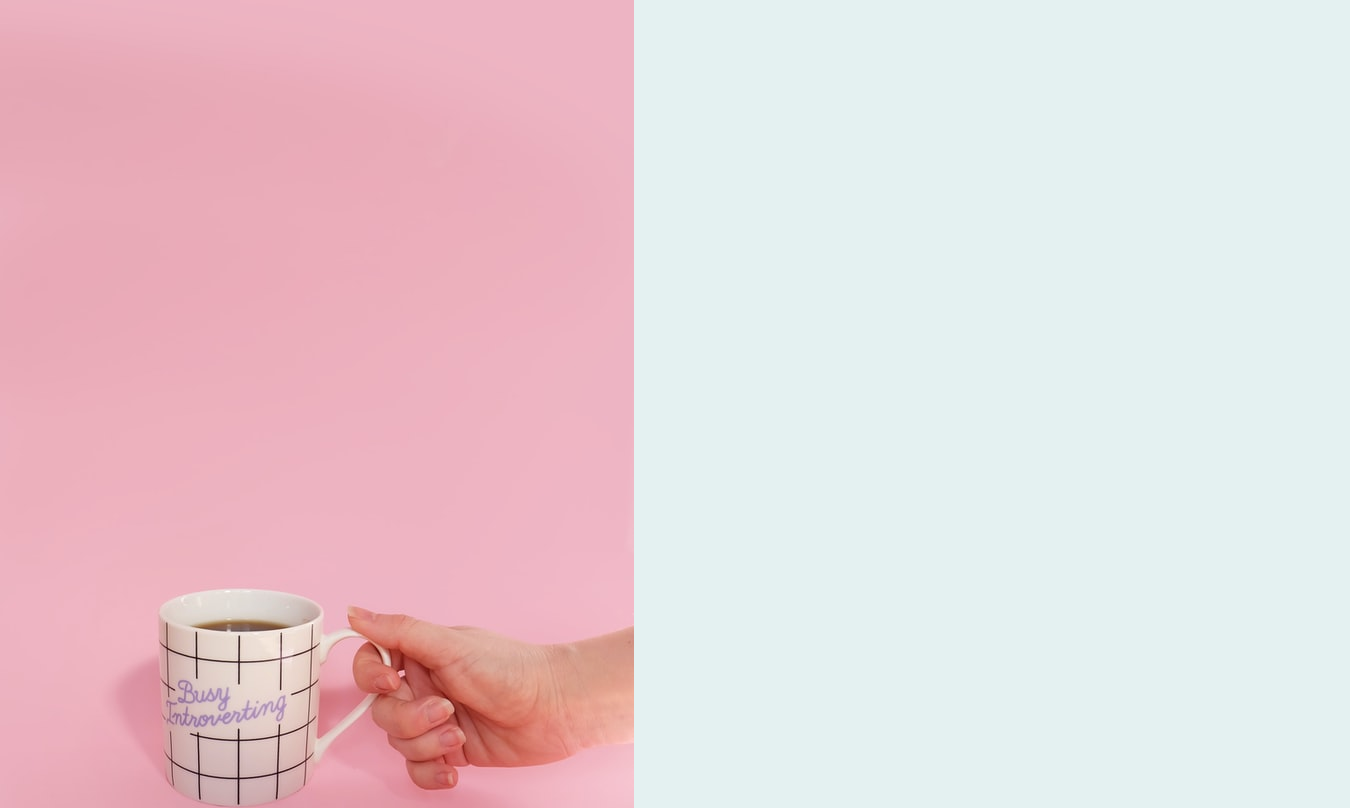
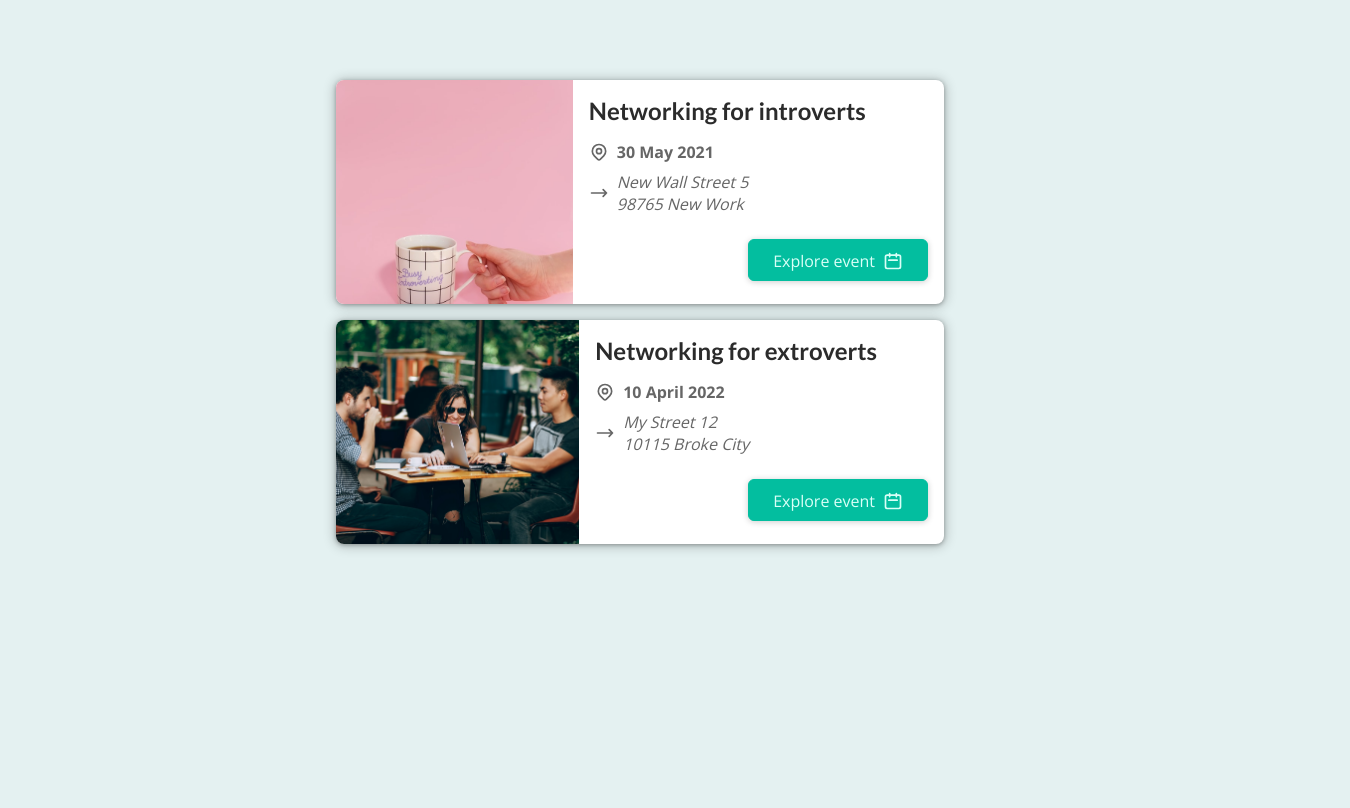
Before and after one commit to anastasiarogachevskaya/nextjs-course, a Next.js app: page / in a window 1280 px wide. Shown: the top 808 px of the page, 1350 px wide, since content can reach past the window. Built offline with nearby package versions, Linux system fonts and the light colour scheme.

Commit message:
elements and icons

```diff
--- /dev/null
+++ b/components/elements/Button/Button.js
@@ -0,0 +1,10 @@
+import Link from 'next/link'
+import classes from './Button.module.css';
+
+const Button = ({link, children}) => (
+  <Link href={link}>
+    <a className={classes.btn}>{children}</a>
+  </Link>
+);
+
+export default Button;
--- /dev/null
+++ b/components/elements/Button/Button.module.css
@@ -0,0 +1,18 @@
+.btn {
+  text-decoration: none;
+  cursor: pointer;
+  font: inherit;
+  background-color: #03be9f;
+  border: 1px solid #03be9f;
+  border-radius: 6px;
+  color: #dafff7;
+  padding: 0.5rem 1.5rem;
+  text-align: center;
+  box-shadow: 0 1px 6px rgba(0, 0, 0, 0.2);
+}
+
+.btn:hover,
+.btn:active {
+  background-color: #02afa1;
+  border-color: #02afa1;
+}
--- a/components/events/EventItem.js
+++ b/components/events/EventItem.js
@@ -1,4 +1,9 @@
-import Link from 'next/link';
+import Button from '../elements/Button/Button';
+import DateIcon from '../icons/AddressIcon';
+import AddressIcon from '../icons/ArrowRight';
+import ArrowRight from '../icons/DateIcon';
+
+import classes from './EventItem.module.css';
 
 const EventItem = ({ title, image, date, location, id }) => {
   const humanReadableDate = new Date(date).toLocaleDateString('en-UK', {
@@ -11,20 +16,25 @@ const EventItem = ({ title, image, date, location, id }) => {
   const exploreLink = `/events/${id}`
 
   return(
-    <li key="id">
+    <li key="id" className={classes.item}>
       <img src={'/' + image} alt={title} />
-      <div>
-        <div>
+      <div className={classes.content}>
+        <div className={classes.summary}>
           <h2>{title}</h2>
-          <div>
+          <div className={classes.date}>
+            <DateIcon />
             <time>{humanReadableDate}</time>
           </div>
-          <div>
+          <div className={classes.address}>
+            <AddressIcon />
             <address>{formattedAddress}</address>
           </div>
         </div>
-        <div>
-          <Link href={exploreLink}>Explore event</Link>
+        <div className={classes.actions}>
+          <Button link={exploreLink}>
+            <span>Explore event</span>
+            <span className={classes.icon}><ArrowRight/></span>
+          </Button>
         </div>
       </div>
     </li>
--- /dev/null
+++ b/components/events/EventItem.module.css
@@ -0,0 +1,103 @@
+.item {
+  box-shadow: 0 1px 4px rgba(0, 0, 0, 0.3), 0 1px 12px 2px rgba(0, 0, 0, 0.2);
+  border-radius: 8px;
+  overflow: hidden;
+  background-color: white;
+  margin: 1rem;
+  display: flex;
+  flex-direction: column;
+  gap: 1rem;
+}
+
+.item img {
+  width: 100%;
+  object-fit: cover;
+  height: 10rem;
+}
+
+.content {
+  width: 100%;
+  padding: 0 1rem;
+  text-align: center;
+}
+
+.content h2 {
+  margin: 0.5rem 0;
+}
+
+.date,
+.address {
+  display: flex;
+  gap: 0.5rem;
+  align-items: center;
+}
+
+.date svg,
+.address svg {
+  width: 1.25rem;
+  height: 1.25rem;
+  color: #666666;
+}
+
+.content time {
+  color: #666666;
+  font-weight: bold;
+}
+
+.content address {
+  margin: 0.5rem 0;
+  color: #666666;
+  white-space: pre;
+}
+
+.actions {
+  display: flex;
+  flex-direction: column;
+  padding: 1rem;
+}
+
+.actions a {
+  display: block;
+}
+
+.actions a span {
+  vertical-align: middle;
+}
+
+.icon {
+  margin-left: 0.5rem;
+  display: inline-flex;
+  justify-content: center;
+  align-items: center;
+}
+
+.icon svg {
+  width: 1.25rem;
+  height: 1.25rem;
+}
+
+@media (min-width: 768px) {
+  .item {
+    flex-direction: row;
+  }
+
+  .item img {
+    width: 40%;
+    height: 14rem;
+  }
+
+  .content {
+    width: 60%;
+    padding: 0;
+    text-align: left;
+  }
+
+  .content h2 {
+    margin: 1rem 0;
+  }
+
+  .actions {
+    flex-direction: row;
+    justify-content: flex-end;
+  }
+}
--- a/components/events/EventList.js
+++ b/components/events/EventList.js
@@ -1,7 +1,8 @@
 import EventItem from './EventItem';
+import classes from './EventList.module.css';
 
 const EventList = ({ events }) => (
-  <ul>
+  <ul className={classes.list}>
     {events.map(event =>
       <EventItem
         key={event.id}
--- /dev/null
+++ b/components/events/EventList.module.css
@@ -0,0 +1,5 @@
+.list {
+  width: 90%;
+  max-width: 40rem;
+  margin: 5rem auto;
+}
--- /dev/null
+++ b/components/icons/AddressIcon.js
@@ -0,0 +1,8 @@
+const AddressIcon = () => (
+  <svg xmlns="http://www.w3.org/2000/svg" className="h-6 w-6" fill="none" viewBox="0 0 24 24" stroke="currentColor">
+    <path strokeLinecap="round" strokeLinejoin="round" strokeWidth={2} d="M17.657 16.657L13.414 20.9a1.998 1.998 0 01-2.827 0l-4.244-4.243a8 8 0 1111.314 0z" />
+    <path strokeLinecap="round" strokeLinejoin="round" strokeWidth={2} d="M15 11a3 3 0 11-6 0 3 3 0 016 0z" />
+  </svg>
+);
+
+export default AddressIcon;
--- /dev/null
+++ b/components/icons/ArrowRight.js
@@ -0,0 +1,7 @@
+const DateIcon = () => (
+  <svg xmlns="http://www.w3.org/2000/svg" className="h-6 w-6" fill="none" viewBox="0 0 24 24" stroke="currentColor">
+    <path strokeLinecap="round" strokeLinejoin="round" strokeWidth={2} d="M17 8l4 4m0 0l-4 4m4-4H3" />
+  </svg>
+);
+
+export default DateIcon;
--- /dev/null
+++ b/components/icons/DateIcon.js
@@ -0,0 +1,7 @@
+const ArrowRight = () => (
+  <svg xmlns="http://www.w3.org/2000/svg" className="h-6 w-6" fill="none" viewBox="0 0 24 24" stroke="currentColor">
+    <path strokeLinecap="round" strokeLinejoin="round" strokeWidth={2} d="M8 7V3m8 4V3m-9 8h10M5 21h14a2 2 0 002-2V7a2 2 0 00-2-2H5a2 2 0 00-2 2v12a2 2 0 002 2z" />
+  </svg>
+);
+
+export default ArrowRight;
```
